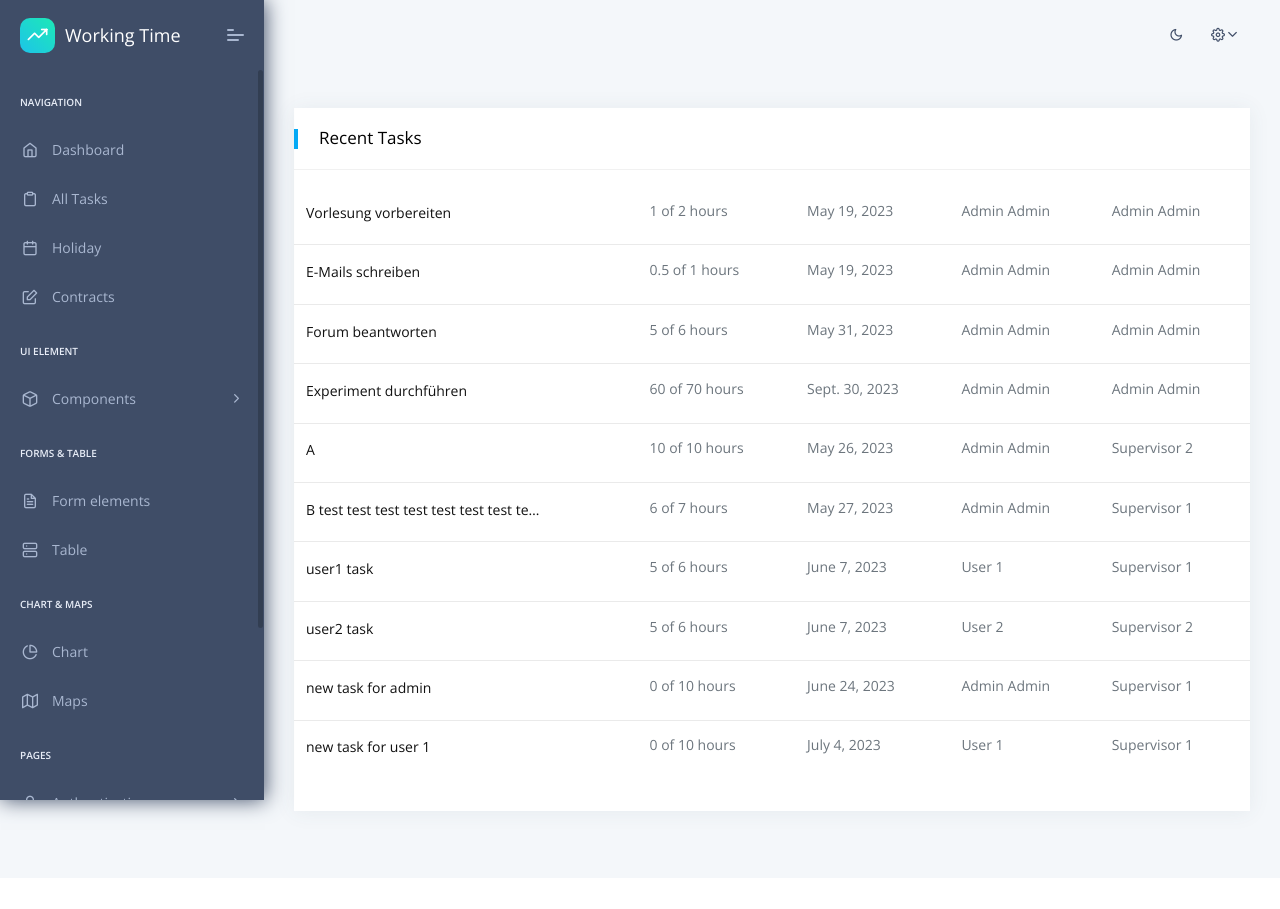
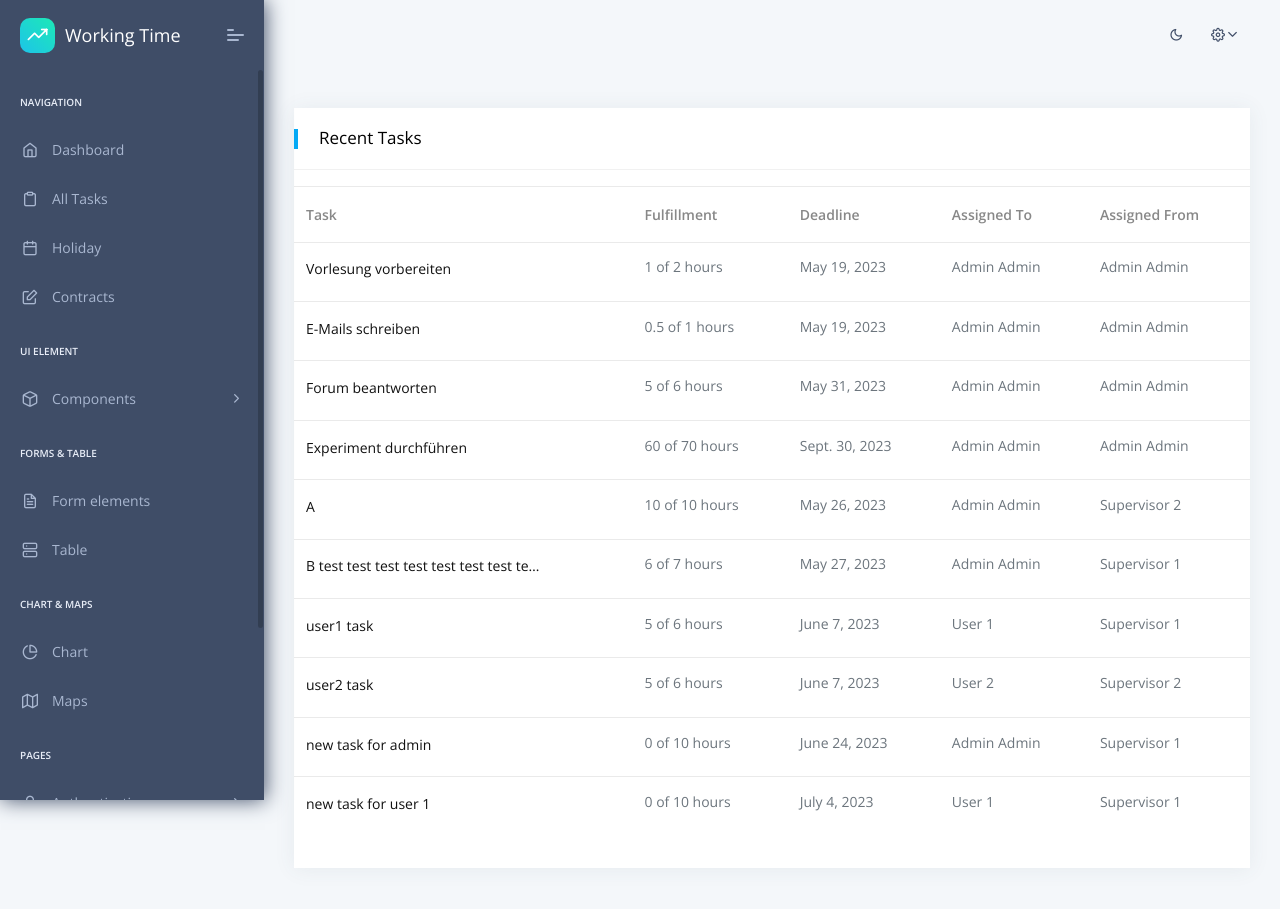
Before and after one commit to henrydatei/working-time-recording, a Django app: template Website/apps/templates/home/index_officer.html in a window 1280 px wide. Shown: the top 909 px of the page. Before the commit the page ends 825 px from the top, so only its background shows below. Run offline with Django 3.2, Linux system fonts and the light colour scheme; the template is opened without the code that fills it: values that come from a table or form of the project are taken from there, others are empty; data comes from the database, SQL or seed files in the repository; some libraries are stand-ins or nearby versions.

Commit message:
Table head for dashboard shkofficer

```diff
--- a/Website/apps/templates/home/index_officer.html
+++ b/Website/apps/templates/home/index_officer.html
@@ -71,6 +71,15 @@
                                         <div class="card-block px-0 py-3">
                                             <div class="table-responsive">
                                                 <table class="table table-hover">
+                                                    <thead>
+                                                        <tr>
+                                                            <th>Task</th>
+                                                            <th>Fulfillment</th>
+                                                            <th>Deadline</th>
+                                                            <th>Assigned To</th>
+                                                            <th>Assigned From</th>
+                                                        </tr>
+                                                    </thead>
                                                     <tbody>
                                                     {% for task in tasks %}
                                                         <tr class="unread">
```
